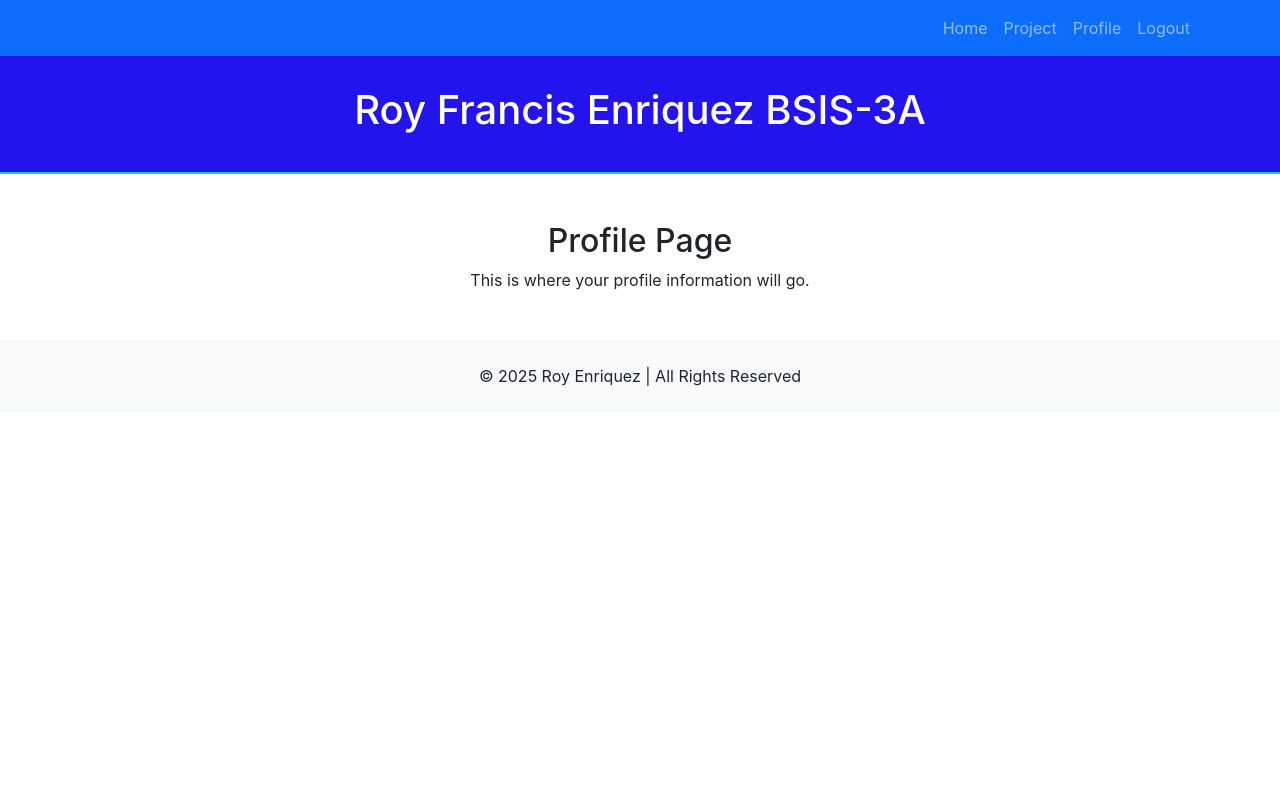
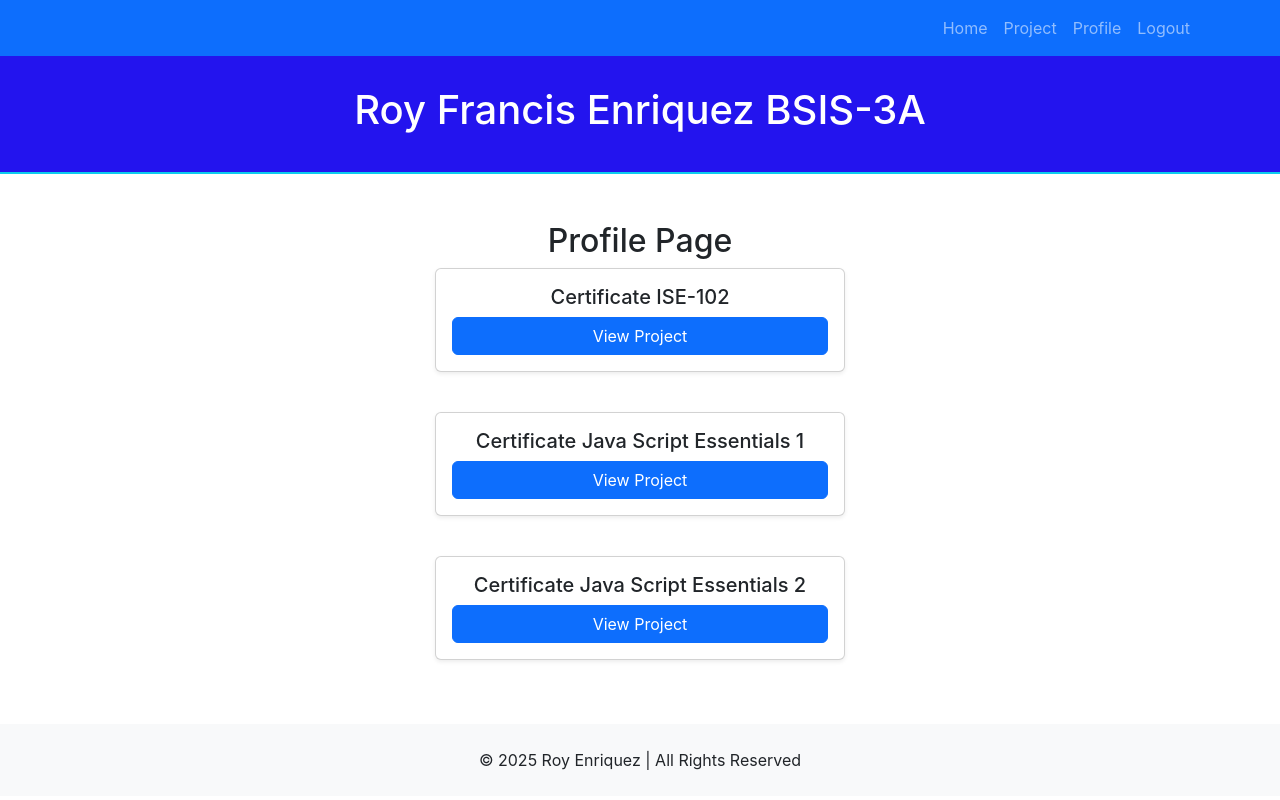
Before and after one commit to Royfrancis28/Portfolio, a React (Create React App) app: page /profile in a window 1280 px wide. Built offline with nearby package versions, Linux system fonts and the light colour scheme.

Commit message:
Initial commit

```diff
--- a/package.json
+++ b/package.json
@@ -12,7 +12,7 @@
     "react-bootstrap": "^2.10.10",
     "react-dom": "^19.2.0",
     "react-router-dom": "^7.9.6",
-    "react-scripts": "5.0.1",
+    "react-scripts": "^5.0.1",
     "web-vitals": "^2.1.4"
   },
   "scripts": {
--- a/src/pages/Profile.jsx
+++ b/src/pages/Profile.jsx
@@ -1,10 +1,34 @@
 import React from "react";
+import ProjectCard from "../components/ProjectCard";
 
 export default function Profile() {
   return (
     <div className="text-center my-5">
       <h2>Profile Page</h2>
-      <p>This is where your profile information will go.</p>
+
+      {/* First Row */}
+      <div className="row justify-content-center">
+        <ProjectCard
+          title="Certificate ISE-102"
+          github="https://www.credly.com/badges/6d3a056a-b4fa-4035-b258-aaea42bcb4aa/public_url"
+        />
+      </div>
+
+      {/* Second Row */}
+      <div className="row justify-content-center mt-4">
+        <ProjectCard
+          title="Certificate Java Script Essentials 1"
+          github="https://www.credly.com/badges/f3e9c47e-7b8e-4d4b-9fcd-9f833802a732/public_url"
+        />
+      </div>
+
+       {/* Second Row */}
+      <div className="row justify-content-center mt-4">
+        <ProjectCard
+          title="Certificate Java Script Essentials 2"
+          github="https://www.credly.com/badges/f3e9c47e-7b8e-4d4b-9fcd-9f833802a732/public_url"
+        />
+      </div>
     </div>
   );
 }
--- a/src/pages/Project.jsx
+++ b/src/pages/Project.jsx
@@ -20,6 +20,14 @@ export default function Project() {
         />
         {/* Add more ProjectCard components here */}
       </Row>
+
+      <Row>
+        <ProjectCard
+          title="Cross Platform"
+          github="https://appetize.io/embed/b_clf3yzcnyyg5af25nlkyh7d7ty?device=pixel9pro&launchUrl=exp%3A%2F%2Fu.expo.dev%2F933fd9c0-1666-11e7-afca-d980795c5824%3Fruntime-version%3Dexposdk%253A54.0.0%26channel-name%3Dproduction%26snack%3D%2540loloy28%252Fcrud%26snack-channel%3DgIehylNiNP&params=%7B%22EXDevMenuDisableAutoLaunch%22%3Atrue%2C%22EXKernelDisableNuxDefaultsKey%22%3Atrue%7D&appearance=light&deviceColor=black&scale=auto&orientation=portrait&centered=both"
+        />
+        {/* Add more ProjectCard components here */}
+      </Row>
     </Container>
   );
 }
```
Also changed, not shown: 1 other file (tests, documents, lock files or other folders).
